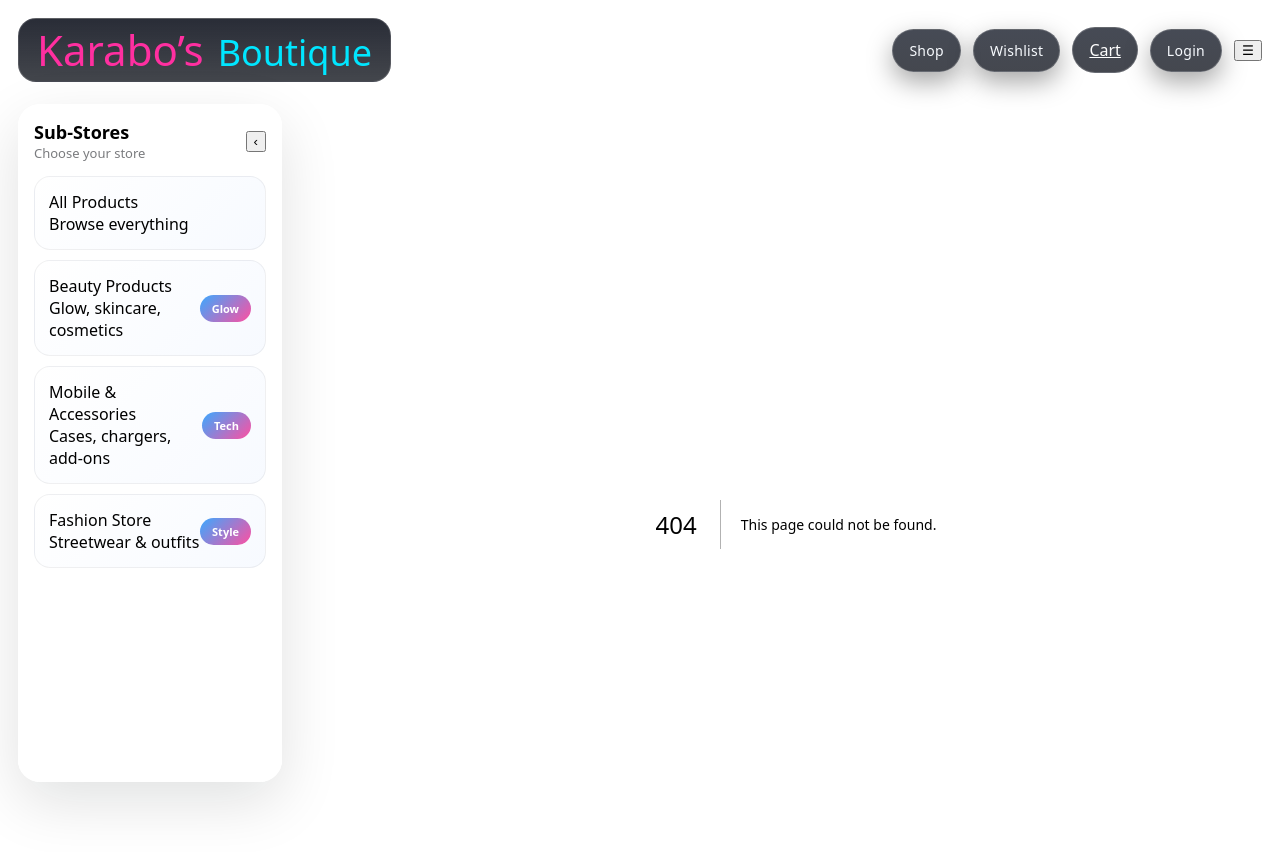
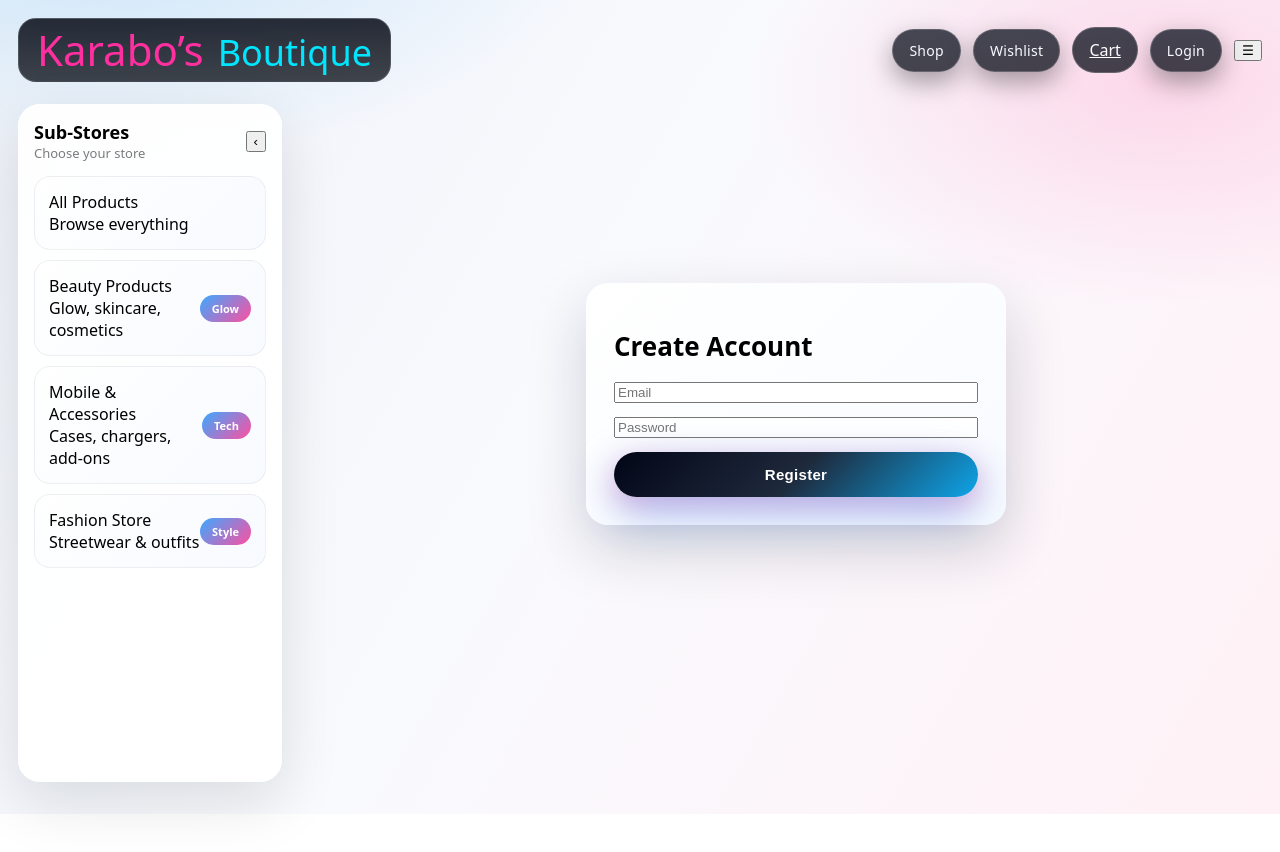
Before and after one commit to yvesf022/kkkkkk, a Next.js app: page /register in a window 1280 px wide. Before the commit this address had no page. Shown: the top 852 px of the page. After the commit the page ends 814 px from the top, so only its background shows below. Built offline with nearby package versions, Linux system fonts and the light colour scheme; no server answers.

Commit message:
feat: add user registration page

```diff
--- /dev/null
+++ b/app/register/page.tsx
@@ -0,0 +1,100 @@
+"use client";
+
+import { useState } from "react";
+import { useRouter } from "next/navigation";
+import toast from "react-hot-toast";
+
+const API = process.env.NEXT_PUBLIC_API_URL!;
+
+export default function RegisterPage() {
+  const router = useRouter();
+
+  const [email, setEmail] = useState("");
+  const [password, setPassword] = useState("");
+  const [loading, setLoading] = useState(false);
+
+  async function register() {
+    if (!email || !password) {
+      toast.error("Email and password are required");
+      return;
+    }
+
+    setLoading(true);
+
+    try {
+      const res = await fetch(`${API}/api/auth/register`, {
+        method: "POST",
+        headers: { "Content-Type": "application/json" },
+        body: JSON.stringify({ email, password }),
+      });
+
+      const data = await res.json();
+
+      if (!res.ok) {
+        throw new Error(data.detail || "Registration failed");
+      }
+
+      toast.success("Account created. You can now log in.");
+      router.push("/login");
+    } catch (err: any) {
+      toast.error(err.message || "Registration error");
+    } finally {
+      setLoading(false);
+    }
+  }
+
+  return (
+    <div
+      style={{
+        minHeight: "70vh",
+        display: "grid",
+        placeItems: "center",
+      }}
+    >
+      <div
+        style={{
+          width: "100%",
+          maxWidth: 420,
+          padding: 28,
+          borderRadius: 22,
+          background: "linear-gradient(135deg,#ffffff,#f8fbff)",
+          boxShadow: "0 24px 60px rgba(15,23,42,0.18)",
+        }}
+      >
+        <h1
+          style={{
+            fontSize: 26,
+            fontWeight: 900,
+            marginBottom: 18,
+          }}
+        >
+          Create Account
+        </h1>
+
+        <div style={{ display: "grid", gap: 14 }}>
+          <input
+            type="email"
+            placeholder="Email"
+            value={email}
+            onChange={(e) => setEmail(e.target.value)}
+          />
+
+          <input
+            type="password"
+            placeholder="Password"
+            value={password}
+            onChange={(e) => setPassword(e.target.value)}
+          />
+
+          <button
+            onClick={register}
+            disabled={loading}
+            className="btn btnTech"
+          >
+            {loading ? "Creating..." : "Register"}
+          </button>
+        </div>
+      </div>
+    </div>
+  );
+}
```
